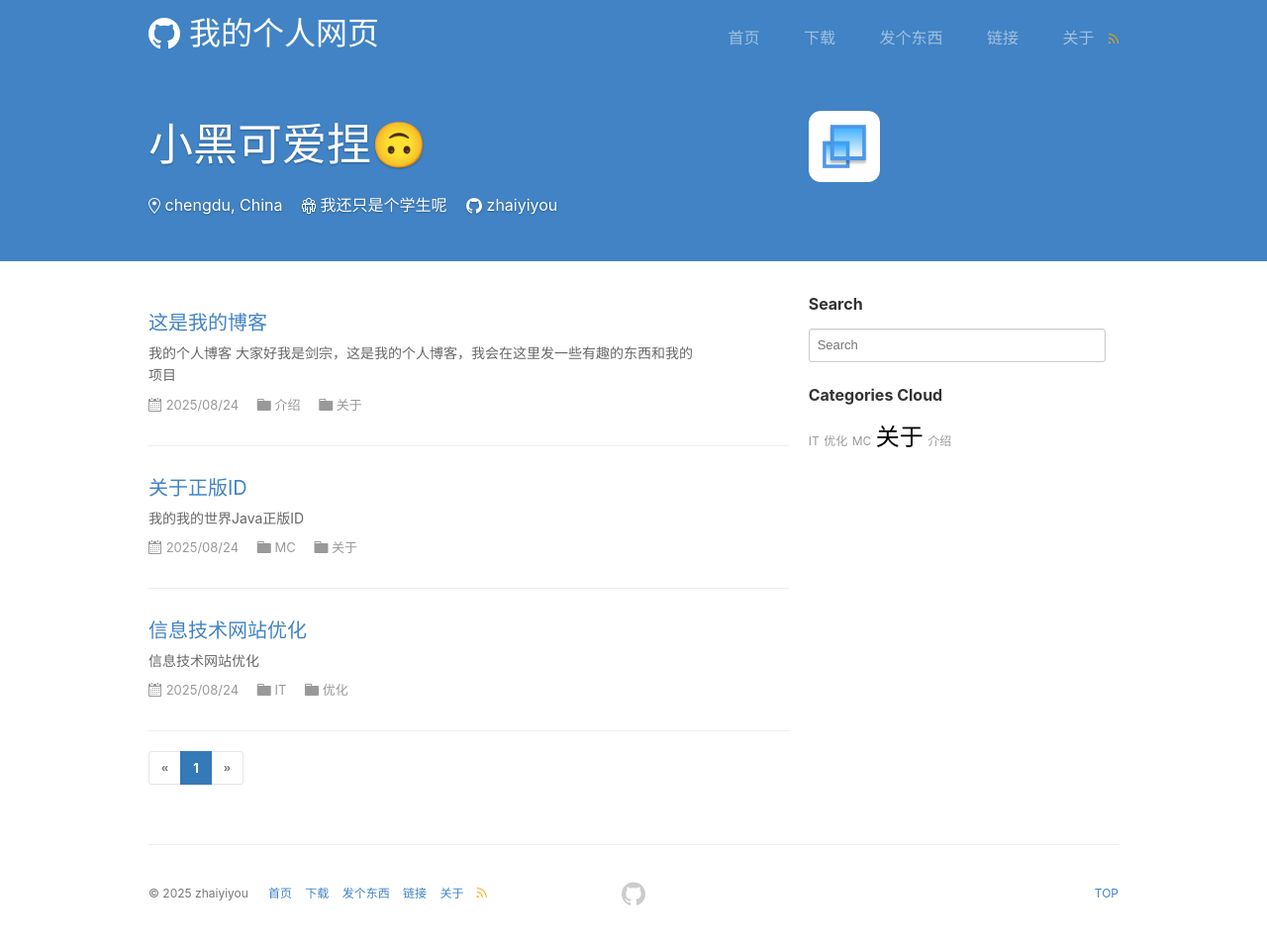
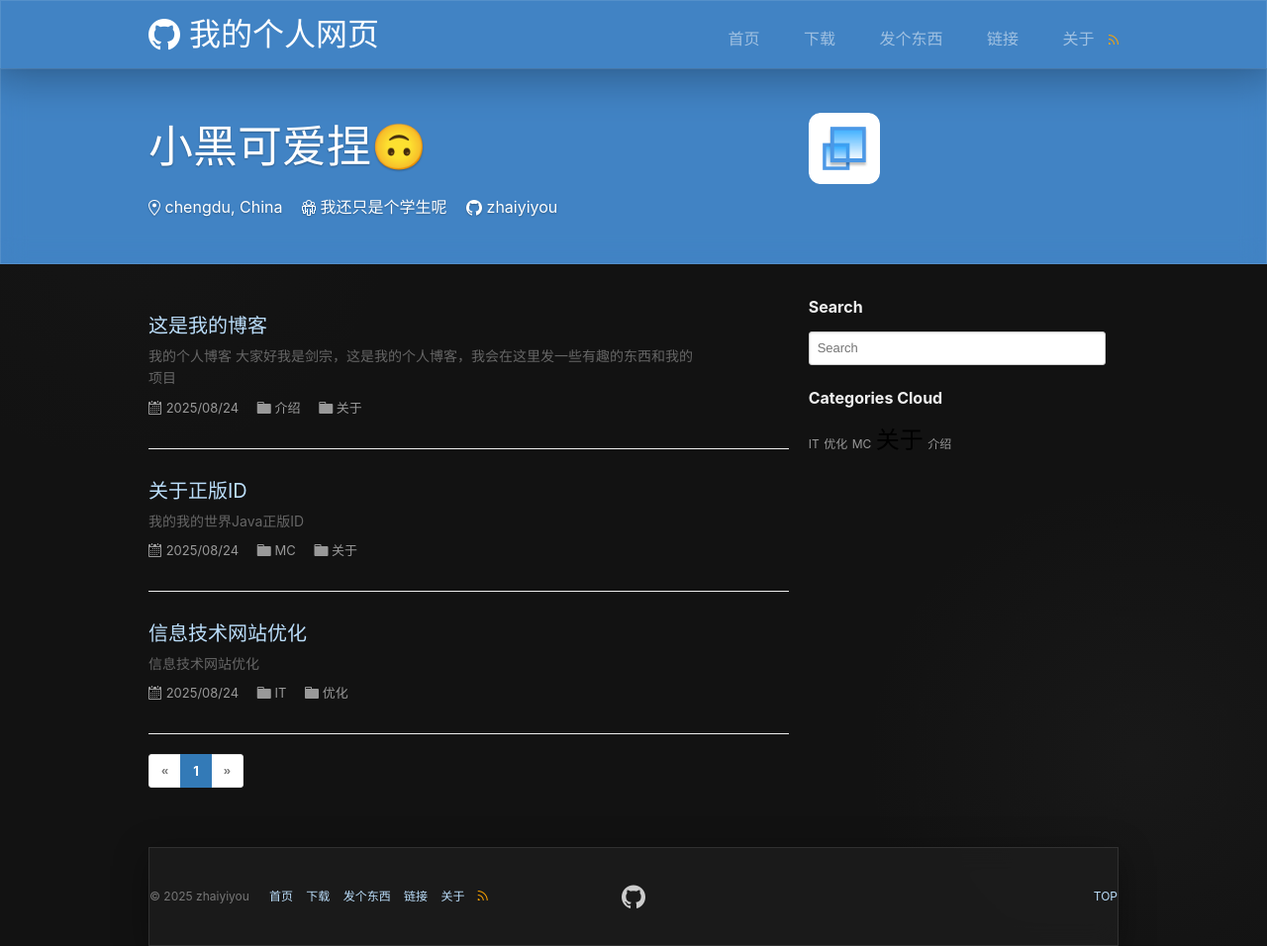
Before and after one commit to zhaiyiyou/zhaiyiyou.github.io, a Jekyll site: the page built from index.html, in a window 1280 px wide. Shown: the whole page at 99% size. Built offline with Jekyll 4.4.1, drawn with Linux system fonts in a browser that asks for light colours; the list of posts is cut into pages by our own code; a style sheet for code colours, icons or effects is not loaded.

Commit message:
Update common.css

```diff
--- a/assets/css/globals/common.css
+++ b/assets/css/globals/common.css
@@ -743,3 +743,105 @@ img + em {
 @media (max-width: 400px) { .content-header-ad { display: none; } }
 @media (min-width:500px) { .content-header-ad { width: 468px; height: 60px; } }
 @media (min-width:800px) { .content-header-ad { width: 728px; height: 90px; } }
+
+/* 亚克力透明深色主题核心样式 */
+:root {
+  --acrylic-bg: rgba(30, 30, 30, 0.7);
+  --acrylic-border: rgba(255, 255, 255, 0.1);
+  --acrylic-shadow: 0 8px 32px 0 rgba(0, 0, 0, 0.37);
+  --text-primary: #f0f0f0;
+  --text-secondary: #bbbbbb;
+  --bg-primary: #121212;
+  --bg-secondary: #1e1e1e;
+}
+
+/* 全局深色模式基础 */
+body {
+  background-color: var(--bg-primary);
+  background-image:
+    radial-gradient(circle at 10% 20%, rgba(50, 50, 50, 0.1) 0%, transparent 20%),
+    radial-gradient(circle at 90% 80%, rgba(80, 80, 80, 0.1) 0%, transparent 20%);
+  color: var(--text-primary);
+}
+
+/* 亚克力效果应用到主要容器 */
+.site-header,
+.site-footer,
+.collection-head,
+.markdown-body,
+.card .thumbnail,
+.posts-list-item,
+.download-section,
+.download-wrapper,
+.external-site-container {
+  background: var(--acrylic-bg);
+  border: 1px solid var(--acrylic-border);
+  backdrop-filter: blur(12px);
+  -webkit-backdrop-filter: blur(12px);
+  box-shadow: var(--acrylic-shadow);
+}
+
+/* 链接和文本颜色调整 */
+a {
+  color: #bbdefb;
+}
+
+a:hover {
+  color: #e3f2fd;
+}
+
+.site-header h1 a,
+.site-header-nav-item {
+  color: var(--text-secondary);
+}
+
+.site-header-nav-item:hover,
+.site-header-nav-item.selected {
+  color: var(--text-primary);
+}
+
+.markdown-body h1,
+.markdown-body h2,
+.markdown-body h3,
+.markdown-body h4,
+.markdown-body h5,
+.markdown-body h6 {
+  color: var(--text-primary);
+  border-bottom-color: rgba(255, 255, 255, 0.1);
+}
+
+.markdown-body code,
+.markdown-body pre {
+  background-color: rgba(0, 0, 0, 0.3);
+  color: #e0e0e0;
+  border-color: rgba(255, 255, 255, 0.1);
+}
+
+/* 卡片和列表项样式调整 */
+.posts-list-item {
+  border-bottom-color: rgba(255, 255, 255, 0.1);
+}
+
+.card .thumbnail:hover {
+  border-color: rgba(255, 255, 255, 0.2);
+  box-shadow: 0 10px 25px -5px rgba(0, 0, 0, 0.4);
+}
+
+/* 工具按钮调整 */
+.tools-wrapper a {
+  background: rgba(30, 30, 30, 0.8);
+  color: var(--text-secondary);
+  border: 1px solid var(--acrylic-border);
+}
+
+.tools-wrapper a:hover {
+  color: var(--text-primary);
+  background: rgba(40, 40, 40, 0.9);
+}
+
+/* 响应式调整 */
+@media (max-width: 50em) {
+  .home .collapsed .icon-bar {
+    background-color: var(--text-primary);
+  }
+}
```
